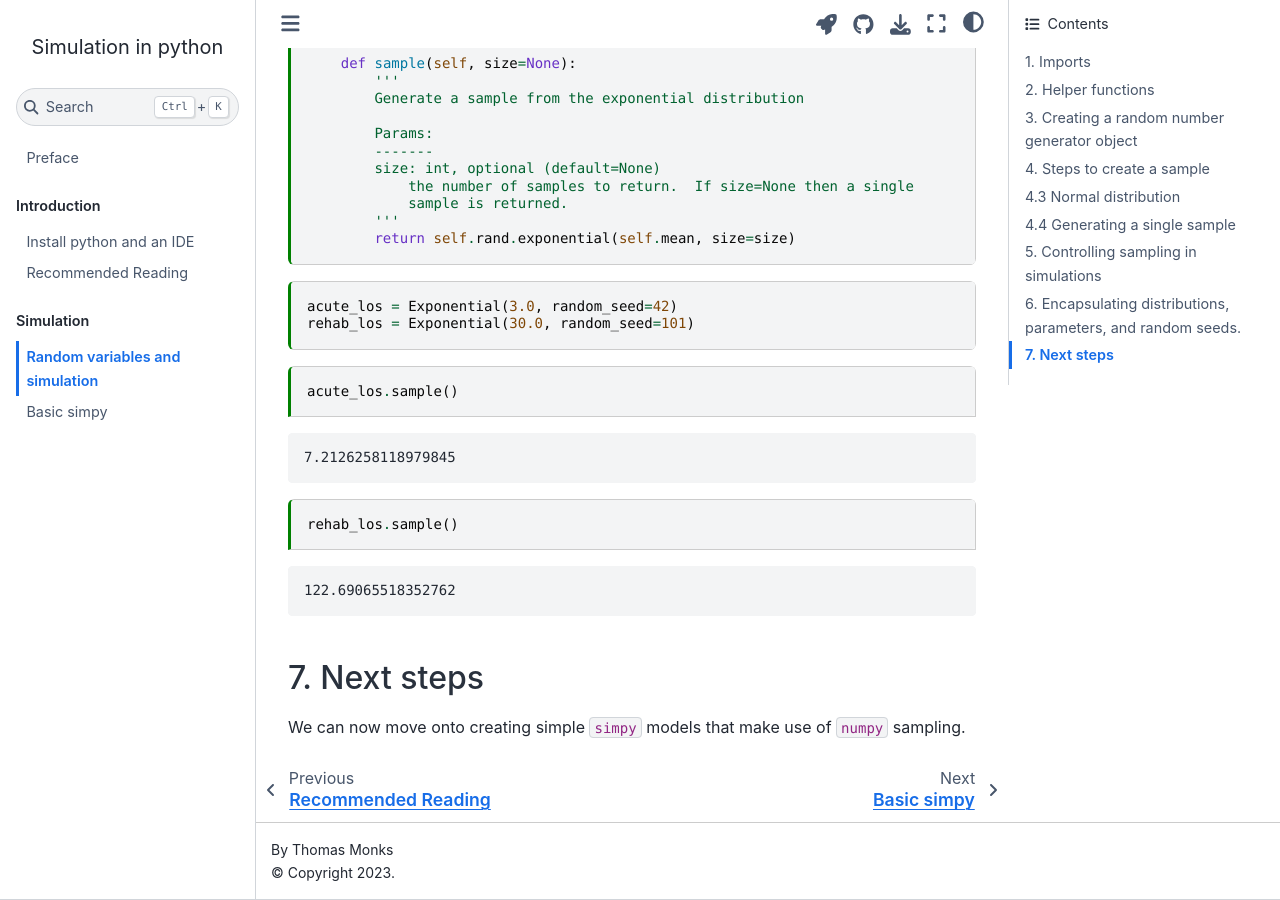
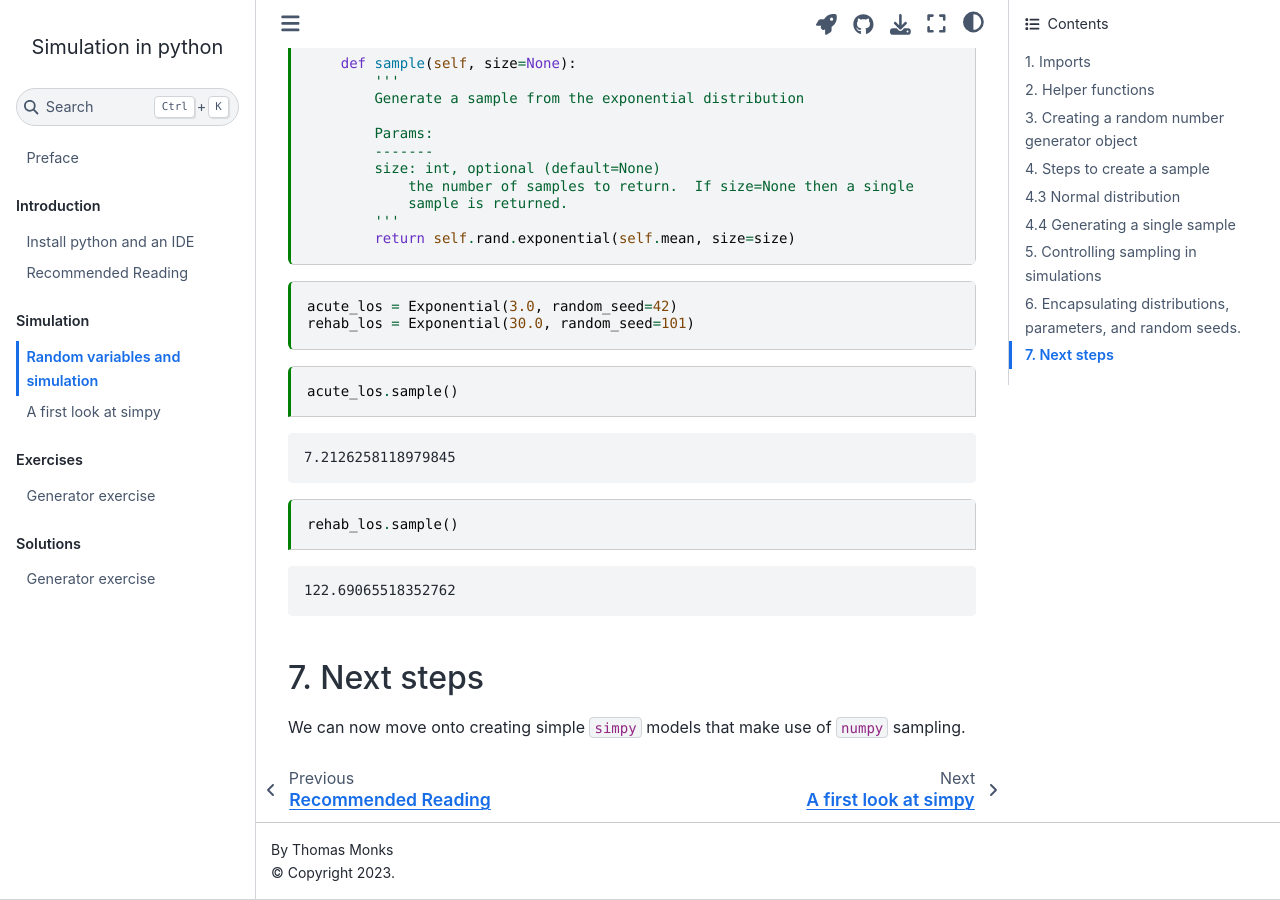
Before and after one commit to health-data-science-OR/simpy-streamlit-tutorial, a Jupyter Book: the page built from content/02_simpy/01_sampling.ipynb, in a window 1280 px wide and 900 px high, scrolled down 6812 px. Built offline with Jupyter Book 1.0.4 settings and Sphinx 7.4.7 and the Sphinx Book theme 1.1.4, drawn with Linux system fonts in a browser that asks for light colours.

Commit message:
EX: generator exercise

```diff
--- a/_toc.yml
+++ b/_toc.yml
@@ -9,3 +9,9 @@
   chapters:
   - file: content/02_simpy/01_sampling
   - file: content/02_simpy/02_basic_simpy
+- caption: Exercises
+  chapters:
+  - file: content/04_exercises/02_generator
+- caption: Solutions
+  chapters:
+  - file: content/05_solutions/02_generator
```
Also changed, not shown: content/02_simpy/02_basic_simpy.ipynb, content/04_exercises/02_generator.ipynb (added), content/05_solutions/02_generator.ipynb (added).
